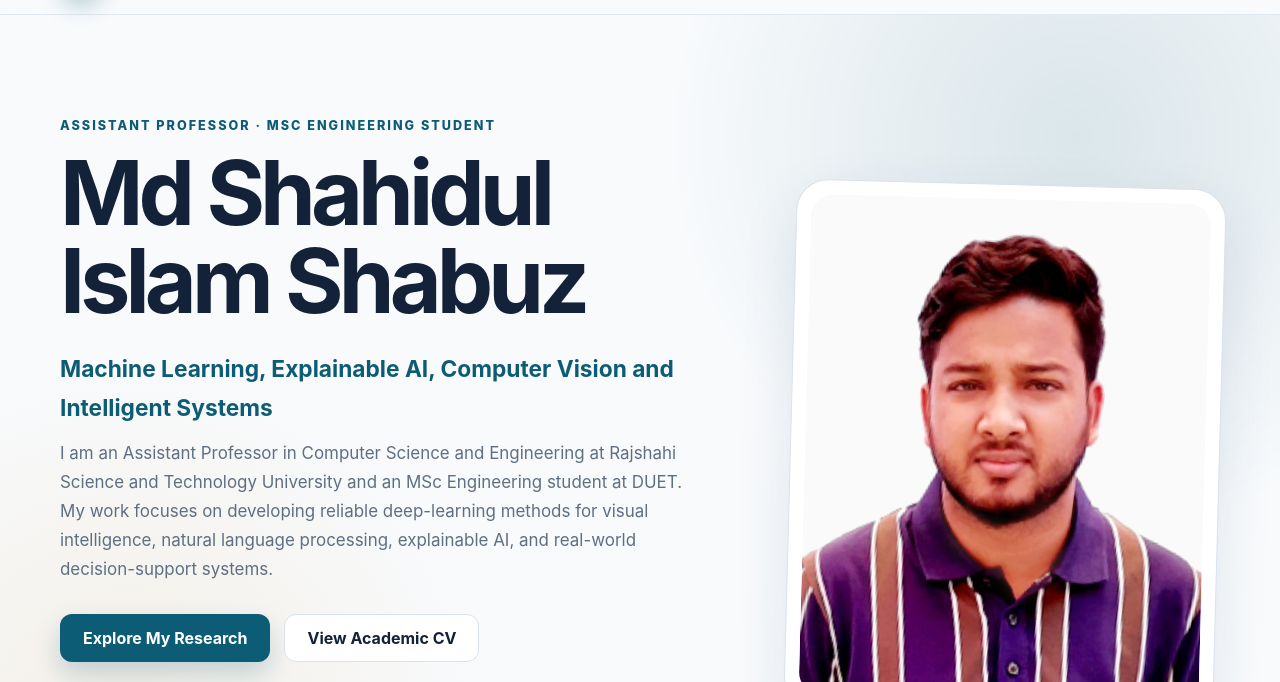
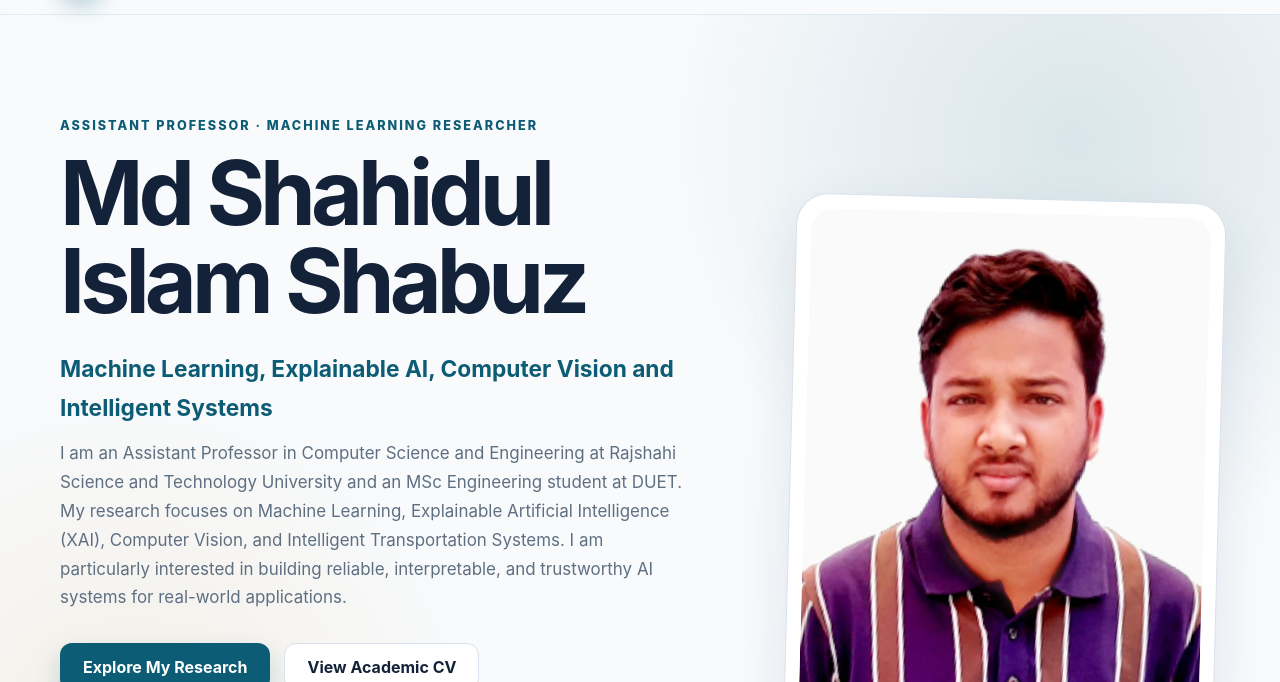
Before and after one commit to shahidul-shabuz/shahidul-shabuz.github.io, a plain HTML site: page index.html in a window 1280 px wide. Shown: the part 62-744 px from the top of the page. Drawn offline with Linux system fonts and the light colour scheme.

Commit message:
Update index.html

```diff
--- a/index.html
+++ b/index.html
@@ -195,7 +195,7 @@
         <div class="hero-content reveal">
 
           <p class="eyebrow">
-            Assistant Professor · MSc Engineering Student
+            Assistant Professor · Machine Learning Researcher
           </p>
 
           <h1>
@@ -210,10 +210,9 @@
           <p class="hero-copy">
             I am an Assistant Professor in Computer Science and
             Engineering at Rajshahi Science and Technology University
-            and an MSc Engineering student at DUET. My work focuses
-            on developing reliable deep-learning methods for visual
-            intelligence, natural language processing, explainable AI,
-            and real-world decision-support systems.
+            and an MSc Engineering student at DUET.
+            My research focuses on Machine Learning, Explainable Artificial Intelligence (XAI), Computer Vision, and Intelligent Transportation Systems.
+            I am particularly interested in building reliable, interpretable, and trustworthy AI systems for real-world applications.
           </p>
 
           <div class="hero-actions">
```
